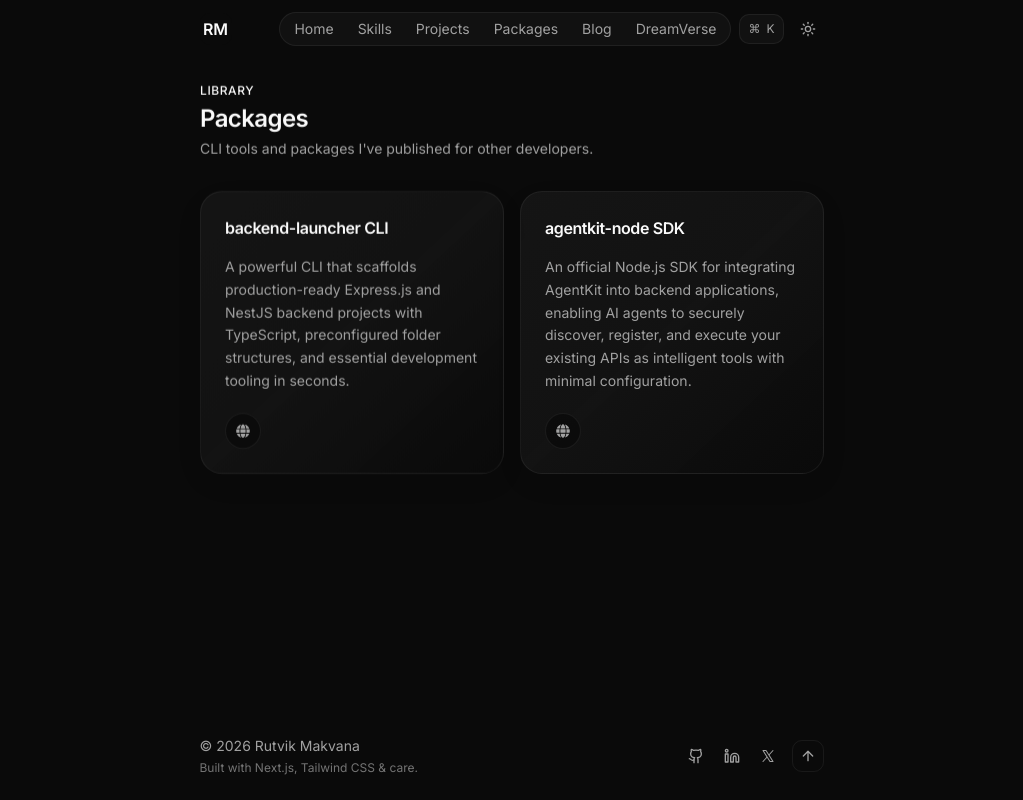
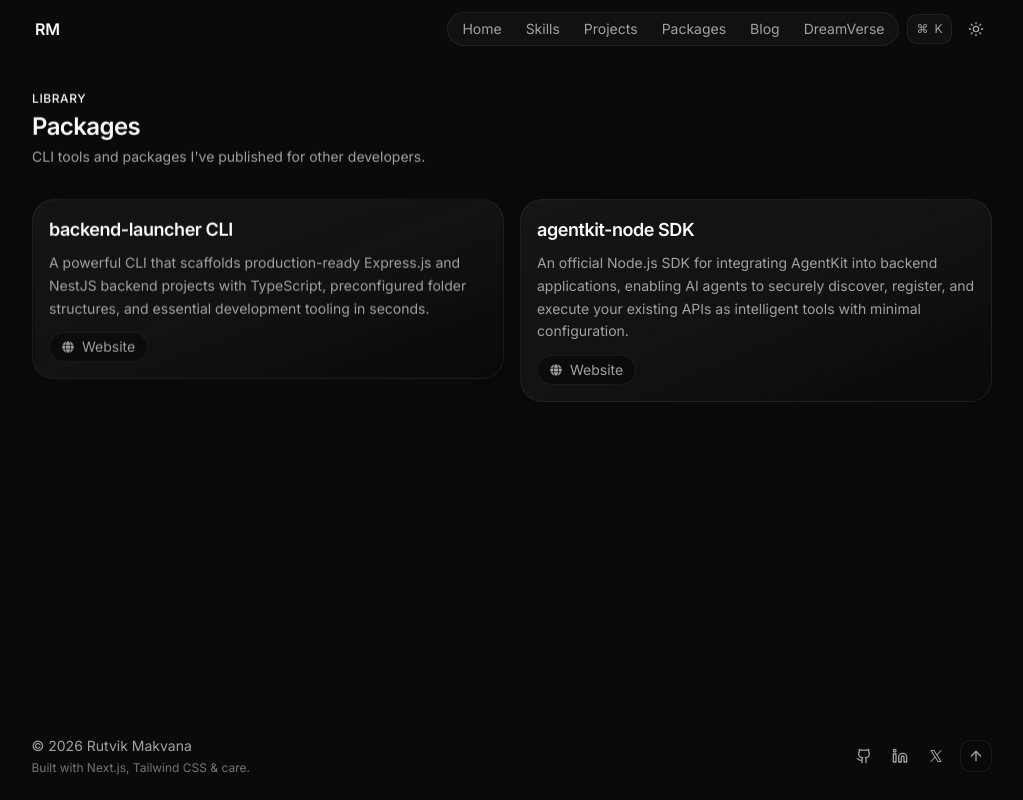
Before and after one commit to RutvikMakvana4/devfolio, a Next.js app: page /packages in a window 1280 px wide. Shown: the whole page, without its empty margins (121-1144 px from the left). Built offline with nearby package versions, Linux system fonts and the light colour scheme.

Commit message:
feat: update layout and footer for improved responsiveness; add Mini AI Builder project details and image

```diff
--- a/app/layout.js
+++ b/app/layout.js
@@ -73,7 +73,7 @@ export default function RootLayout({ children }) {
         <CommandPalette />
         <div className="relative z-10 flex min-h-screen flex-col">
           <Navbar />
-          <main className="mx-auto w-full max-w-2xl flex-1 px-4 py-4 sm:px-6 sm:py-6">
+          <main className="mx-auto w-full max-w-5xl flex-1 px-6 py-6 sm:px-8 sm:py-8">
             {children}
           </main>
           <Footer />
--- a/components/site/footer.jsx
+++ b/components/site/footer.jsx
@@ -16,7 +16,7 @@ export function Footer() {
 
   return (
     <footer className="mt-8">
-      <div className="mx-auto max-w-2xl px-4 sm:px-6">
+      <div className="mx-auto max-w-5xl px-6 sm:px-8">
         <div className="flex flex-col gap-4 py-6 sm:flex-row sm:items-center sm:justify-between">
           <div className="space-y-1">
             <p className="text-sm text-muted-foreground">
--- a/components/site/navbar.jsx
+++ b/components/site/navbar.jsx
@@ -57,7 +57,7 @@ export function Navbar() {
       >
         <div
           className={cn(
-            "mx-auto flex max-w-2xl items-center justify-between px-4 transition-all duration-300 sm:px-6",
+            "mx-auto flex max-w-5xl items-center justify-between px-6 transition-all duration-300 sm:px-8",
             scrolled ? "py-2" : "py-3",
           )}
         >
--- a/components/site/project-card.jsx
+++ b/components/site/project-card.jsx
@@ -22,7 +22,7 @@ export function ProjectCard({ project }) {
       ref={ref}
       onMouseMove={onMove}
       className={cn(
-        "group card-lift relative overflow-hidden rounded-3xl border border-border/60 bg-gradient-to-br from-card/80 via-card/70 to-background/90 p-5 shadow-[0_10px_30px_rgba(0,0,0,0.05)] transition-all duration-300 hover:-translate-y-1 hover:border-foreground/10 hover:shadow-[0_18px_45px_rgba(0,0,0,0.12)] sm:p-6",
+        "group card-lift relative overflow-hidden rounded-3xl border border-border/60 bg-gradient-to-br from-card/80 via-card/70 to-background/90 p-4 shadow-[0_10px_30px_rgba(0,0,0,0.05)] transition-all duration-300 hover:-translate-y-1 hover:border-foreground/10 hover:shadow-[0_18px_45px_rgba(0,0,0,0.12)]",
       )}
     >
       <div
@@ -34,57 +34,87 @@ export function ProjectCard({ project }) {
         }}
       />
 
-      <div className="relative space-y-4">
+      <div className="flex flex-col gap-4 sm:flex-row sm:items-center">
         {project.image && (
-          <div className="overflow-hidden rounded-2xl border border-border/50 bg-muted/20">
+          <div className="flex-shrink-0 overflow-hidden rounded-2xl border border-border/50 bg-muted/20 sm:w-64">
             <img
               src={project.image}
               alt={`${project.name} preview`}
-              className="h-48 w-full object-cover transition-transform duration-300 group-hover:scale-[1.03]"
+              className="h-40 w-full object-cover transition-transform duration-300 group-hover:scale-[1.03]"
             />
           </div>
         )}
 
-        <div className="flex items-start justify-between gap-3">
-          <div className="space-y-2">
-            <div className="flex flex-wrap items-center gap-2">
-              <h3 className="font-semibold tracking-tight">{project.name}</h3>
+        <div className="min-w-0 flex-1 space-y-2">
+          <div className="flex items-start justify-between gap-4">
+            <div className="space-y-1">
+              {project.label && (
+                <p className="text-xs font-medium uppercase tracking-wider text-muted-foreground">
+                  {project.label}
+                </p>
+              )}
+
+              <h3 className="text-lg font-semibold tracking-tight">{project.name}</h3>
+            </div>
 
             {project.featured && (
-                <span className="inline-flex items-center gap-1 rounded-full border border-border/40 bg-muted/30 px-2 py-0.5 text-[10px] font-medium uppercase tracking-[0.2em] text-muted-foreground">
+              <span className="hidden items-center gap-1 rounded-full border border-border/40 bg-muted/30 px-2 py-0.5 text-[10px] font-medium uppercase tracking-[0.2em] text-muted-foreground sm:inline-flex">
                 <LuStar className="size-2.5" />
                 Featured
               </span>
             )}
           </div>
-          </div>
-        </div>
 
-        <p className="text-sm leading-relaxed text-muted-foreground">
-          {project.description}
-        </p>
+          <p className="text-sm leading-relaxed text-muted-foreground">{project.description}</p>
 
-        {(project.websiteLink ||
-          project.website ||
-          project.appStoreLink ||
-          project.appStore ||
-          project.playStoreLink ||
-          project.playStore ||
-          project.github ||
-          project.githubLink ||
-          project.demo ||
-          project.demoLink) && (
           <div className="flex flex-wrap items-center gap-2 pt-1">
+            {((project.websiteLink || project.website) || (project.github || project.githubLink || project.repoLink)) && (
+              <>
                 {(project.websiteLink || project.website) && (
                   <a
                     href={project.websiteLink || project.website}
                     target="_blank"
                     rel="noopener noreferrer"
-                aria-label={`Visit ${project.name} website`}
-                className="inline-flex size-9 items-center justify-center rounded-full border border-border/60 bg-background/70 text-muted-foreground transition-all duration-200 hover:border-foreground/20 hover:bg-foreground hover:text-background"
+                    className="inline-flex items-center gap-2 rounded-full border border-border/60 bg-background/70 px-3 py-1 text-sm text-muted-foreground transition-all duration-200 hover:border-foreground/20 hover:bg-foreground hover:text-background"
                   >
-                <FaGlobe className="size-3.5" />
+                    <FaGlobe className="size-3" />
+                    <span>{project.websiteLabel || "Website"}</span>
                   </a>
+                )}
+
+                {(project.github || project.githubLink || project.repoLink) && (() => {
+                  const href = project.github || project.githubLink || project.repoLink;
+                  const extractRepo = (url) => {
+                    try {
+                      const u = new URL(url);
+                      const parts = u.pathname.split("/").filter(Boolean);
+                      if (parts.length >= 2) return `${parts[0]}/${parts[1]}`;
+                      return project.repoLabel || project.githubLabel || "Source";
+                    } catch (e) {
+                      return project.repoLabel || project.githubLabel || "Source";
+                    }
+                  };
+
+                  const repoLabel = extractRepo(href);
+
+                  return (
+                    <a
+                      href={href}
+                      target="_blank"
+                      rel="noopener noreferrer"
+                      className="inline-flex items-center gap-3 rounded-full border border-border/60 bg-background/70 px-3 py-1 text-sm text-muted-foreground transition-all duration-200 hover:border-foreground/20 hover:bg-foreground hover:text-background"
+                    >
+                      <LuGithub className="size-3" />
+                      <span className="flex items-center gap-2">
+                        <span>{project.repoLabel || repoLabel}</span>
+                        {typeof project.githubStars === "number" && (
+                          <span className="inline-flex items-center gap-1 rounded-md bg-muted/20 px-2 py-0.5 text-xs">{project.githubStars} <LuStar className="size-3" /></span>
+                        )}
+                      </span>
+                    </a>
+                  );
+                })()}
+              </>
             )}
 
             {(project.appStoreLink || project.appStore) && (
@@ -92,10 +122,10 @@ export function ProjectCard({ project }) {
                 href={project.appStoreLink || project.appStore}
                 target="_blank"
                 rel="noopener noreferrer"
-                aria-label={`Open ${project.name} on the App Store`}
-                className="inline-flex size-9 items-center justify-center rounded-full border border-border/60 bg-background/70 text-muted-foreground transition-all duration-200 hover:border-foreground/20 hover:bg-foreground hover:text-background"
+                className="inline-flex items-center gap-2 rounded-full border border-border/60 bg-background/70 px-3 py-1 text-sm text-muted-foreground transition-all duration-200 hover:border-foreground/20 hover:bg-foreground hover:text-background"
               >
-                <FaApple className="size-3.5" />
+                <FaApple className="size-3" />
+                <span>App Store</span>
               </a>
             )}
 
@@ -104,22 +134,10 @@ export function ProjectCard({ project }) {
                 href={project.playStoreLink || project.playStore}
                 target="_blank"
                 rel="noopener noreferrer"
-                aria-label={`Open ${project.name} on Google Play`}
-                className="inline-flex size-9 items-center justify-center rounded-full border border-border/60 bg-background/70 text-muted-foreground transition-all duration-200 hover:border-foreground/20 hover:bg-foreground hover:text-background"
+                className="inline-flex items-center gap-2 rounded-full border border-border/60 bg-background/70 px-3 py-1 text-sm text-muted-foreground transition-all duration-200 hover:border-foreground/20 hover:bg-foreground hover:text-background"
               >
-                <FaGooglePlay className="size-3.5" />
-              </a>
-            )}
-
-            {(project.github || project.githubLink) && (
-              <a
-                href={project.github || project.githubLink}
-                target="_blank"
-                rel="noopener noreferrer"
-                aria-label={`View ${project.name} source code`}
-                className="inline-flex size-9 items-center justify-center rounded-full border border-border/60 bg-background/70 text-muted-foreground transition-all duration-200 hover:border-foreground/20 hover:bg-foreground hover:text-background"
-              >
-                <LuGithub className="size-3.5" />
+                <FaGooglePlay className="size-3" />
+                <span>Google Play</span>
               </a>
             )}
 
@@ -128,14 +146,14 @@ export function ProjectCard({ project }) {
                 href={project.demo || project.demoLink}
                 target="_blank"
                 rel="noopener noreferrer"
-                aria-label={`Open ${project.name} live demo`}
-                className="inline-flex size-9 items-center justify-center rounded-full border border-border/60 bg-background/70 text-muted-foreground transition-all duration-200 hover:border-foreground/20 hover:bg-foreground hover:text-background"
+                className="inline-flex items-center gap-2 rounded-full border border-border/60 bg-background/70 px-3 py-1 text-sm text-muted-foreground transition-all duration-200 hover:border-foreground/20 hover:bg-foreground hover:text-background"
               >
-                <LuExternalLink className="size-3.5" />
+                <LuExternalLink className="size-3" />
+                <span>Live</span>
               </a>
             )}
           </div>
-        )}
+        </div>
       </div>
     </div>
   );
--- a/components/site/project-tabs.jsx
+++ b/components/site/project-tabs.jsx
@@ -39,7 +39,7 @@ export function ProjectTabs() {
         })}
       </div>
 
-      <div className="grid gap-4 sm:grid-cols-2">
+      <div className="space-y-4">
         {activeItems.map((project, i) => (
           <Reveal key={project.name} delay={i * 80}>
             <ProjectCard project={project} />
```
Also changed, not shown: lib/data.js, public/projects/mini-ai-builder.png (added). Lines whose indentation alone changed are shown as unchanged.
